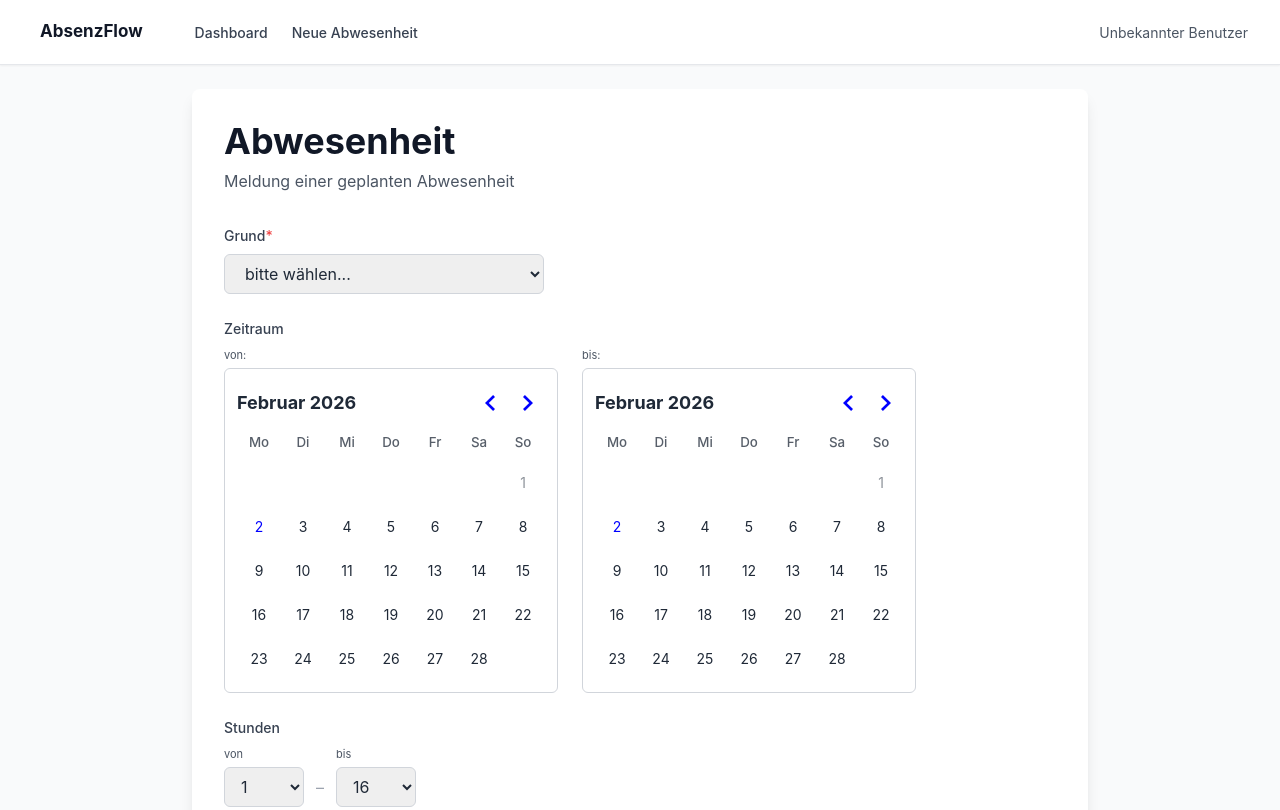
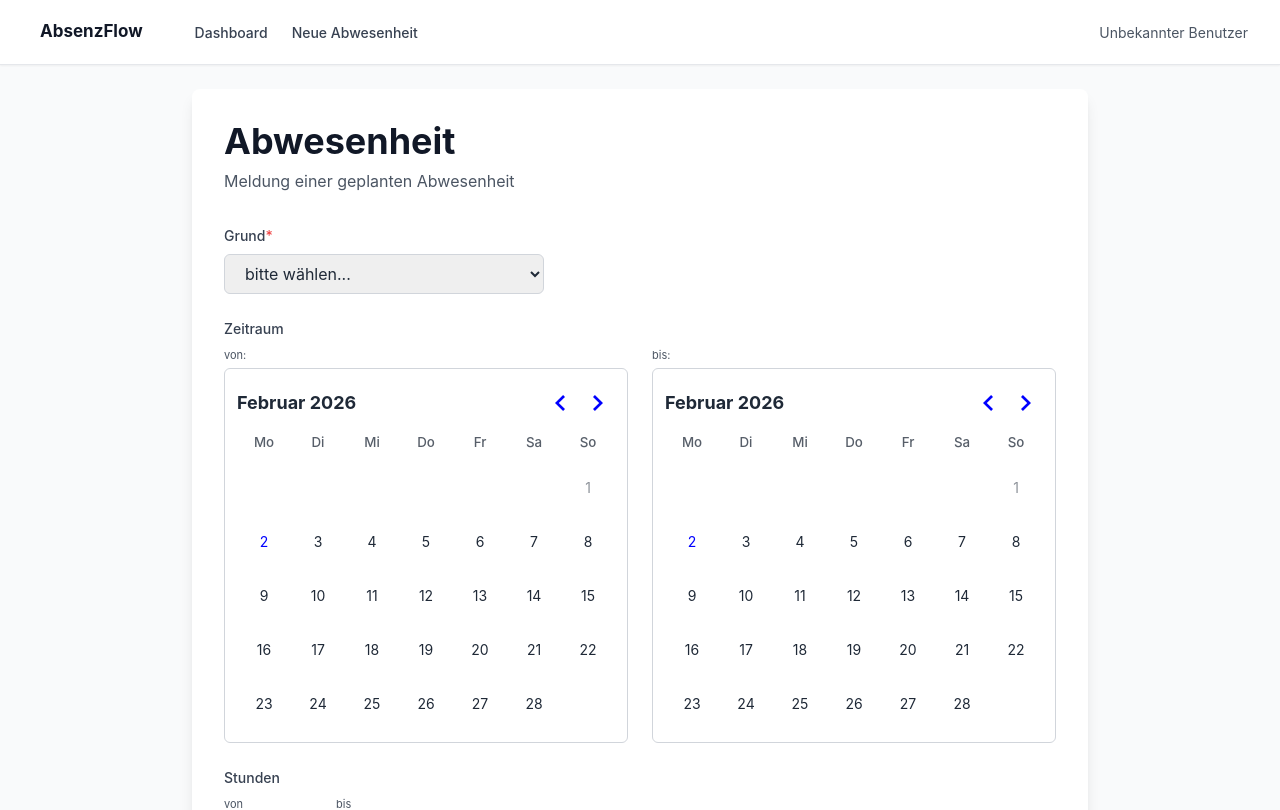
Before and after one commit to digitale-Schulverwaltung-BW/VertretungsFlow, a React (Vite) app in the folder wordpress-plugin/: page /#/create-absence in a window 1280 px wide. Shown: the top 810 px of the page. Built offline with nearby package versions, Linux system fonts and the light colour scheme.

Commit message:
WP css fixes

```diff
--- a/wordpress-plugin/src/index.css
+++ b/wordpress-plugin/src/index.css
@@ -108,6 +108,7 @@
 
 #absenzflow-root .rdp-day {
   font-size: 14px !important;
+  padding: 6px;
 }
 
 /*
--- a/wordpress-plugin/src/main.css
+++ b/wordpress-plugin/src/main.css
@@ -251,10 +251,6 @@ table tr:hover {
   color: #155724;
   border: 1px solid #c3e6cb;
 }
-/* Date picker */
-.rdp-day {
-  padding: 6px;
-}
 
 .alert-error {
   background-color: #f8d7da;
```
